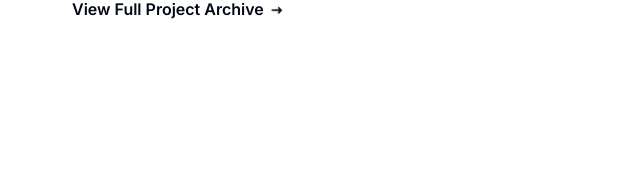
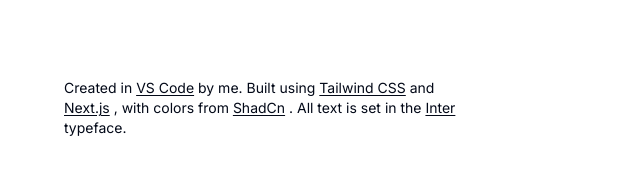
Before and after one commit to Falk33n/portfolio-v3, a Next.js app: page / in a window 1280 px wide. Shown: the part 1657-1831 px from the top of the page, without its empty margins (600-1240 px from the left). Before the commit the page ends 1776 px from the top, so only its background shows below. Built offline with nearby package versions, Linux system fonts and the light colour scheme.

Commit message:
finished footer

```diff
--- a/src/app/layout.tsx
+++ b/src/app/layout.tsx
@@ -1,3 +1,4 @@
+import { Footer } from '@/components/footer';
 import { Sidebar } from '@/components/sidebar';
 import type { Metadata, Viewport } from 'next';
 import { Inter } from 'next/font/google';
@@ -95,16 +96,17 @@
         />
       </head>
       <body
-        className={`${inter.className} antialiased flex flex-col gap-28 lg:flex-row lg:justify-between lg:gap-4 w-full px-6 md:px-12 lg:px-20 py-12 md:py-20 lg:py-24 xl:w-[1280px] xl:mx-auto`}
+        className={`${inter.className} antialiased lg:flex lg:flex-wrap lg:justify-between lg:gap-4 w-full px-6 md:px-12 lg:px-20 py-12 md:py-20 lg:py-24 xl:w-[1280px] xl:mx-auto`}
       >
         <Sidebar />
         <main
           aria-label='Main content.'
           id='main-content'
-          className='flex flex-col gap-16 lg:w-1/2'
+          className='flex flex-col lg:flex-shrink-0 lg:flex-1 gap-16 my-20 lg:mt-0 lg:w-1/2'
         >
           {children}
         </main>
+        <Footer />
       </body>
     </html>
   );
--- /dev/null
+++ b/src/components/footer/footer.tsx
@@ -0,0 +1,50 @@
+import { InlineLink } from '../section';
+
+export const Footer = () => {
+  return (
+    <footer className='lg:flex lg:[flex-basis:100%] lg:justify-end lg:-mb-4'>
+      <div className='lg:pr-4 lg:pl-6 lg:w-1/2 max-w-[370px] sm:max-w-[415px] md:max-w-[500px] lg:max-w-[50%]'>
+        <p className='max-w-full lg:max-w-[400px] text-pretty text-sm'>
+          Created in{' '}
+          <InlineLink
+            href=''
+            srText="Go to Visual Studio's website."
+          >
+            VS Code
+          </InlineLink>{' '}
+          by me. Built using{' '}
+          <InlineLink
+            href=''
+            srText="Go to Tailwind CSS's website."
+          >
+            Tailwind CSS
+          </InlineLink>{' '}
+          and{' '}
+          <InlineLink
+            href=''
+            srText="Go to Next.js's website."
+          >
+            Next.js
+          </InlineLink>{' '}
+          , with colors from{' '}
+          <InlineLink
+            href=''
+            srText="Go to ShadCn's website."
+          >
+            ShadCn
+          </InlineLink>{' '}
+          . All text is set in the{' '}
+          <InlineLink
+            href=''
+            srText="Go to Inter's website."
+          >
+            Inter
+          </InlineLink>{' '}
+          typeface.
+        </p>
+      </div>
+    </footer>
+  );
+};
+
+Footer.displayName = 'Footer';
--- /dev/null
+++ b/src/components/footer/index.ts
@@ -0,0 +1 @@
+export * from './footer';
--- a/src/components/index.ts
+++ b/src/components/index.ts
@@ -1,2 +1,3 @@
+export * from './footer';
 export * from './section';
 export * from './sidebar';
--- a/src/components/sidebar/sidebar.tsx
+++ b/src/components/sidebar/sidebar.tsx
@@ -6,7 +6,7 @@
   return (
     <nav
       aria-label='Main navigation.'
-      className='lg:top-24 lg:left-0 lg:sticky flex flex-col gap-7 lg:gap-16 lg:w-full max-w-[300px] sm:max-w-[350px] md:max-w-[450px] lg:max-w-[50%] lg:h-[calc(100vh-12rem)]'
+      className='lg:top-24 lg:left-0 lg:sticky flex flex-col lg:flex-shrink-0 lg:flex-1 gap-7 lg:gap-16 lg:w-full max-w-[300px] sm:max-w-[350px] md:max-w-[450px] lg:max-w-[50%] lg:h-[calc(100vh-12rem)]'
     >
       <Link
         href='#main-content'
```
